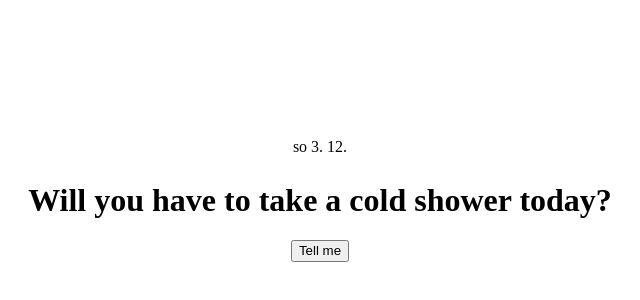
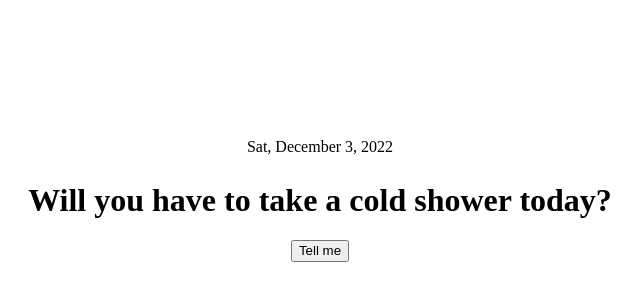
Before and after one commit to matej-zatko/matej-zatko.github.io, a plain HTML site: page index.html in a window 1280 px wide. Shown: the part 200-500 px from the top of the page, 320-960 px from the left. Drawn offline with nearby package versions, Linux system fonts and the light colour scheme.

Commit message:
changed date to english format

```diff
--- a/index.html
+++ b/index.html
@@ -21,8 +21,8 @@
         const date = new Date();
         const date_string = date.toISOString().slice(0, 10);
 
-        const options = { weekday: 'short', month: 'numeric', day: 'numeric' };
-        document.getElementById("time").textContent = date.toLocaleDateString("cs-CZ", options);
+        const options = { weekday: 'short', month: 'long', day: 'numeric', year: 'numeric' };
+        document.getElementById("time").textContent = date.toLocaleDateString("en-US", options);
 
         const random = new Math.seedrandom(date_string);
         const result = random() < 0.5 ? true : false;
```
